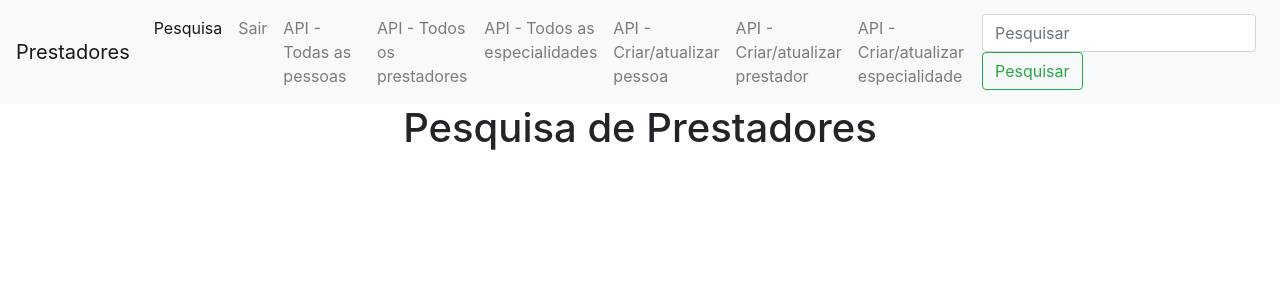
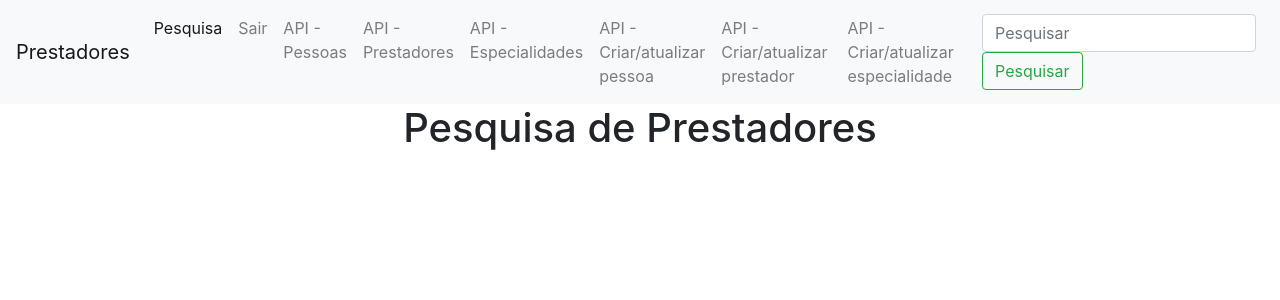
Before and after one commit to jvsantillo/iapl201901, a Django app: page /prestadores/ in a window 1280 px wide. Shown: the top 300 px of the page. Run offline with Django 3.2, Linux system fonts and the light colour scheme; the visitor is signed in with stand-in values (Sample User, id 1); some libraries are stand-ins or nearby versions.

Commit message:
Changes index

```diff
--- a/prestadores/templates/prestadores/index.html
+++ b/prestadores/templates/prestadores/index.html
@@ -70,22 +70,22 @@
           <a class="nav-link" href={% url 'logout' %}>Sair</a>
         </li>
         <li class="nav-item">
-          <a class="nav-link" href="prestadores/api/all_persons_list">API - Todas as pessoas</a>
+          <a class="nav-link" href="api/all_persons_list">API - Pessoas</a>
         </li>
         <li class="nav-item">
-          <a class="nav-link" href="prestadores/api/all_suppliers_list">API - Todos os prestadores</a>
+          <a class="nav-link" href="api/all_suppliers_list">API - Prestadores</a>
         </li>
         <li class="nav-item">
-          <a class="nav-link" href="prestadores/api/all_expertises_list">API - Todos as especialidades</a>
+          <a class="nav-link" href="api/all_expertises_list">API - Especialidades</a>
         </li>
         <li class="nav-item">
-          <a class="nav-link" href="prestadores/api/create_person">API - Criar/atualizar pessoa</a>
+          <a class="nav-link" href="api/create_person">API - Criar/atualizar pessoa</a>
         </li>
         <li class="nav-item">
-          <a class="nav-link" href="prestadores/api/create_supplier">API - Criar/atualizar prestador</a>
+          <a class="nav-link" href="api/create_supplier">API - Criar/atualizar prestador</a>
         </li>
         <li class="nav-item">
-          <a class="nav-link" href="prestadores/api/create_expertise">API - Criar/atualizar especialidade</a>
+          <a class="nav-link" href="api/create_expertise">API - Criar/atualizar especialidade</a>
         </li>
       </ul>
       <form type="get" action="search_persons" class="form-inline my-2 my-lg-0">
```
